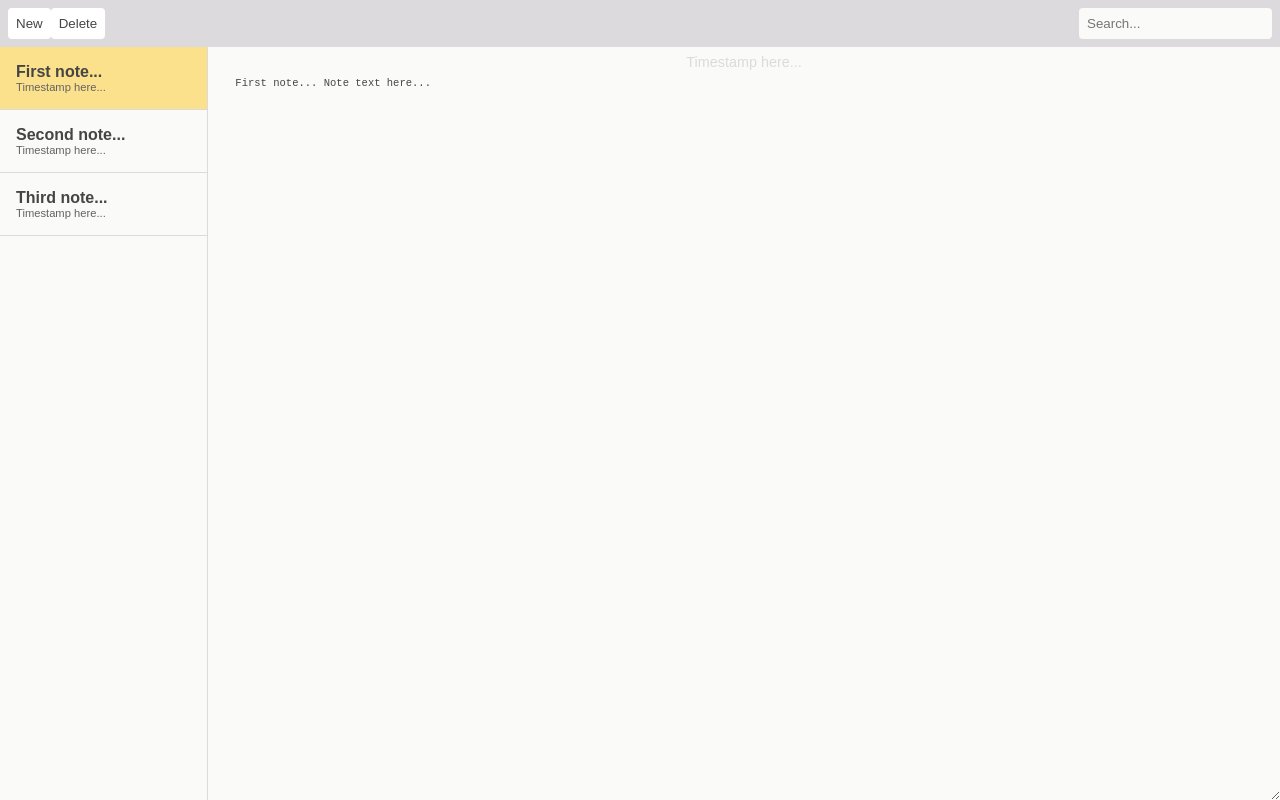
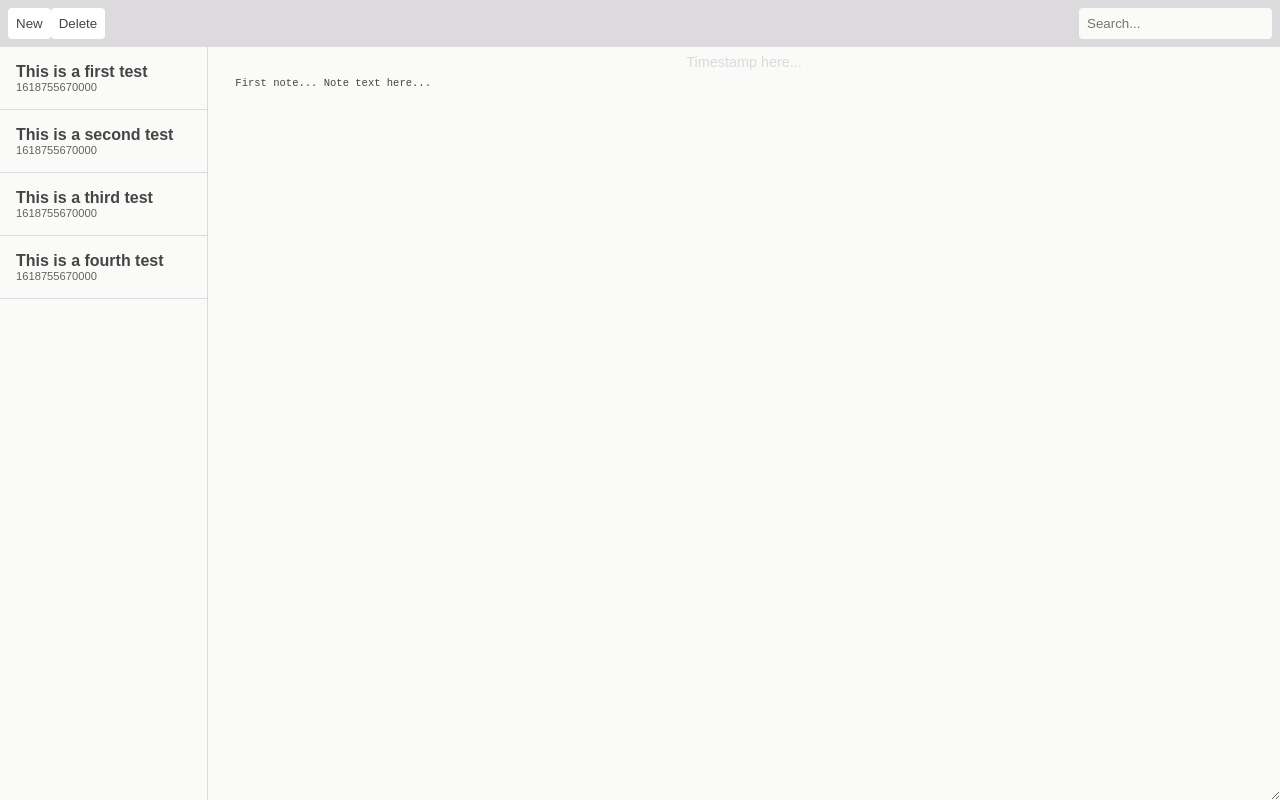
Before and after one commit to byte-me-2021-02/notes-app, a Vue app: page / in a window 1280 px wide. Built offline with nearby package versions, Linux system fonts and the light colour scheme.

Commit message:
pass data through props

```diff
--- /dev/null
+++ b/src/components/NoteSelector.vue
@@ -0,0 +1,12 @@
+<template>
+  <div class="note-selector">
+    <p class="note-selector-title">{{note.body}}</p>
+    <p class="note-selector-timestamp">{{note.timestamp}}</p>
+  </div>
+</template>
+
+<script>
+export default {
+  props: ["note"]
+}
+</script>
--- a/src/components/NoteSelectors.vue
+++ b/src/components/NoteSelectors.vue
@@ -1,16 +1,24 @@
 <template>
   <div class="note-selectors">
-    <div class="note-selector active">
-      <p class="note-selector-title">First note...</p>
-      <p class="note-selector-timestamp">Timestamp here...</p>
-    </div>
-    <div class="note-selector">
-      <p class="note-selector-title">Second note...</p>
-      <p class="note-selector-timestamp">Timestamp here...</p>
-    </div>
-    <div class="note-selector">
-      <p class="note-selector-title">Third note...</p>
-      <p class="note-selector-timestamp">Timestamp here...</p>
-    </div>
+    <NoteSelector v-for="note in notes" v-bind:note="note" />
   </div>
 </template>
+
+<script>
+import NoteSelector from "./NoteSelector.vue"
+export default {
+  data: function() {
+    return {
+      notes: [
+        { id: 1, body: "This is a first test", timestamp: Date.now() },
+        { id: 2, body: "This is a second test", timestamp: Date.now() },
+        { id: 3, body: "This is a third test", timestamp: Date.now() },
+        { id: 4, body: "This is a fourth test", timestamp: Date.now() }
+      ]
+    }
+  },
+  components: {
+    NoteSelector
+  }
+}
+</script>
```
